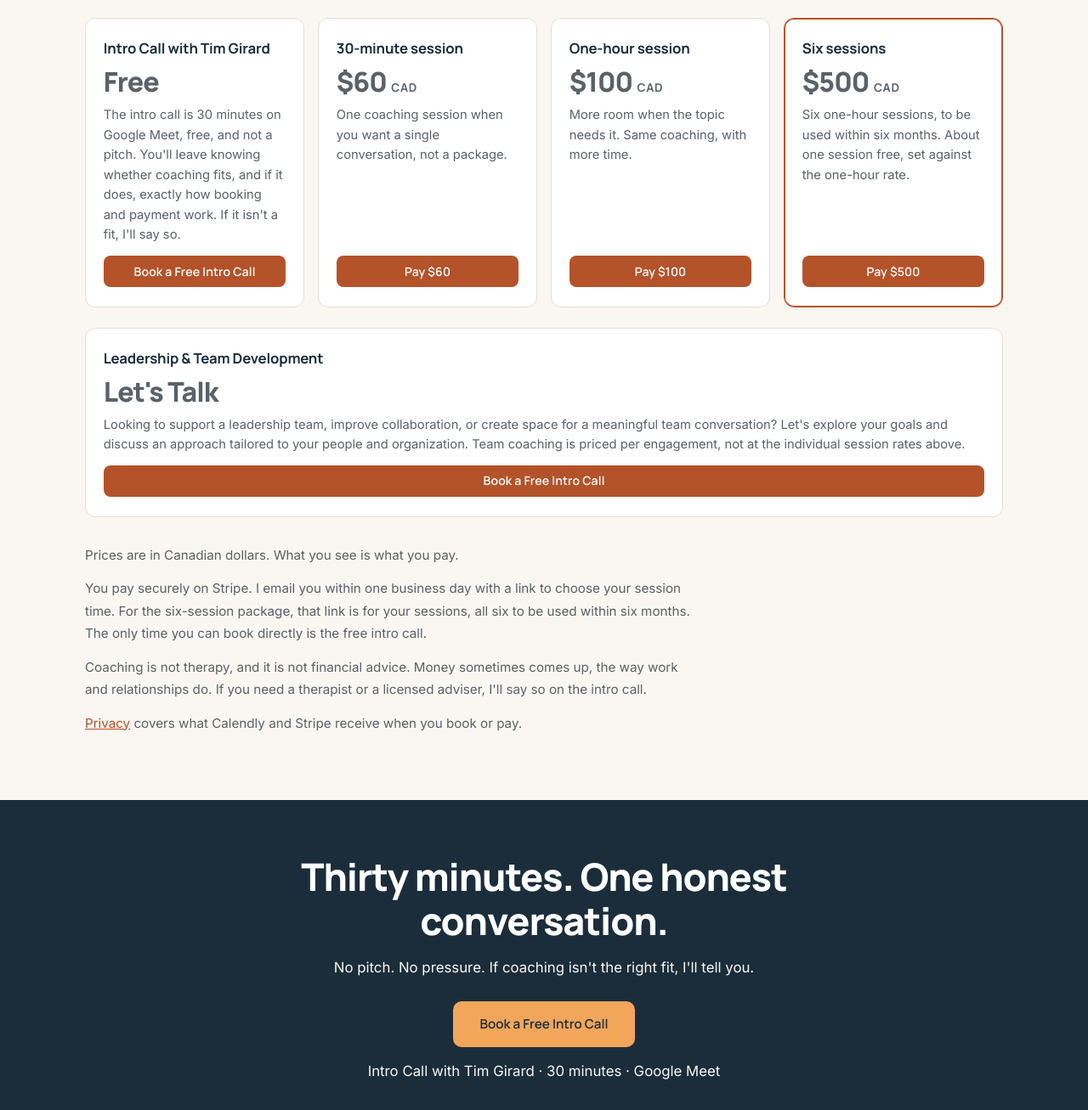
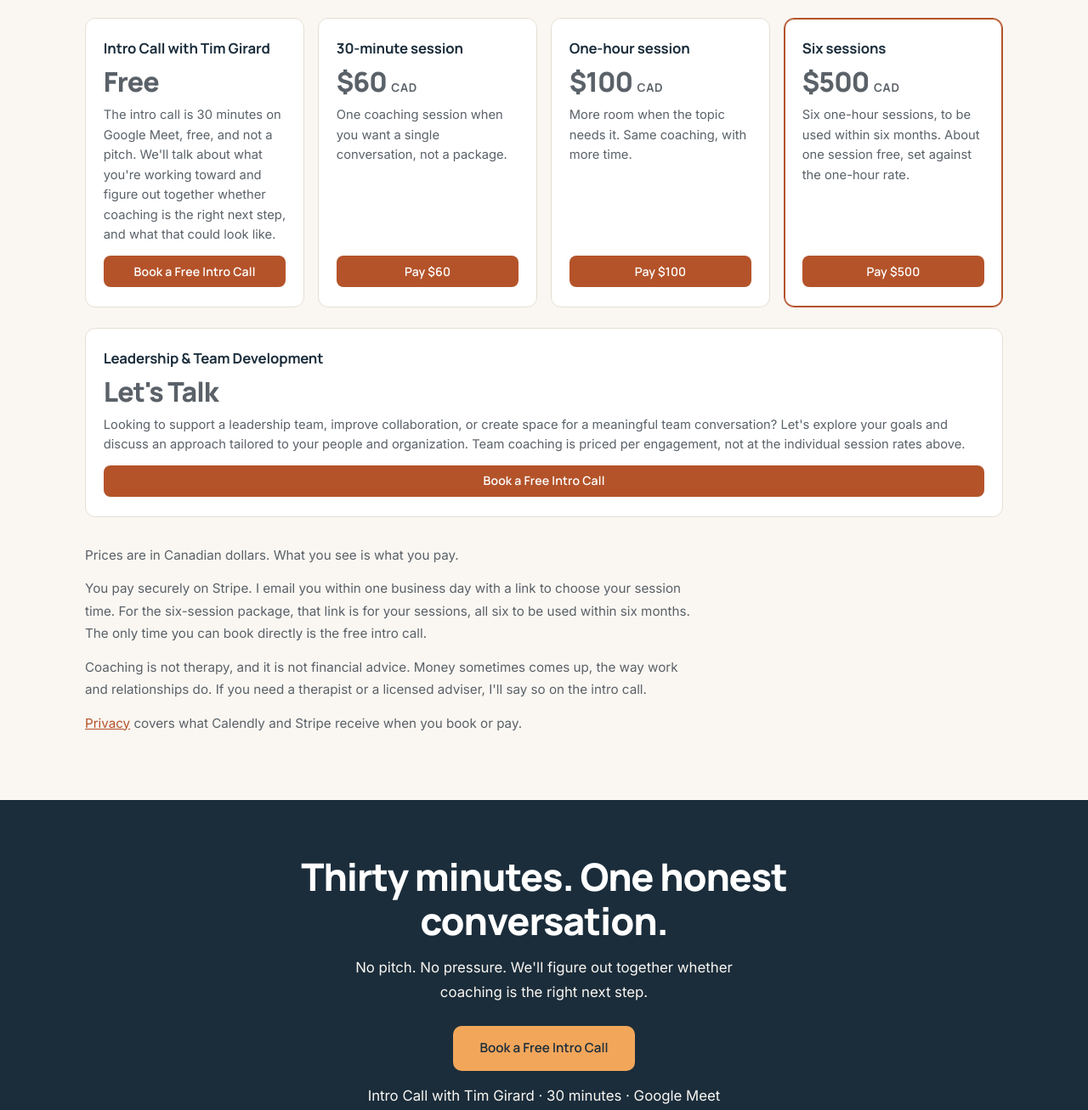
Before and after one commit to coach2learn/coach2learn-website, a plain HTML site: page work-with-me.html in a window 1280 px wide. Shown: the part 631-1938 px from the top of the page at 85% size. Drawn offline with Linux system fonts and the light colour scheme.

Commit message:
Soften the intro call into a shared decision
The promise now says we'll figure out together whether coaching is the right next step, including the How It Works goal and the Work With Me banner.

Co-authored-by: coach2learn <coach2learn@users.noreply.github.com>

```diff
--- a/work-with-me.html
+++ b/work-with-me.html
@@ -40,7 +40,7 @@
           <article class="price-card" id="intro">
             <h2>Intro Call with Tim Girard</h2>
             <p class="amount">Free</p>
-            <p>The intro call is 30 minutes on Google Meet, free, and not a pitch. You'll leave knowing whether coaching fits, and if it does, exactly how booking and payment work. If it isn't a fit, I'll say so.</p>
+            <p>The intro call is 30 minutes on Google Meet, free, and not a pitch. We'll talk about what you're working toward and figure out together whether coaching is the right next step, and what that could look like.</p>
             <div class="price-actions">
               <a class="btn btn-accent" href="https://calendly.com/coach2learn/30min" target="_blank" rel="noopener noreferrer">Book a Free Intro Call</a>
             </div>
@@ -94,7 +94,7 @@
 
     <section class="cta-banner">
       <h2>Thirty minutes. One honest conversation.</h2>
-      <p>No pitch. No pressure. If coaching isn't the right fit, I'll tell you.</p>
+      <p>No pitch. No pressure. We'll figure out together whether coaching is the right next step.</p>
       <a class="btn-white" href="https://calendly.com/coach2learn/30min" target="_blank" rel="noopener noreferrer">Book a Free Intro Call</a>
       <p class="btn-note">Intro Call with Tim Girard · 30 minutes · Google Meet</p>
     </section>
```
Also changed, not shown: index.html (+2 -2 lines).
